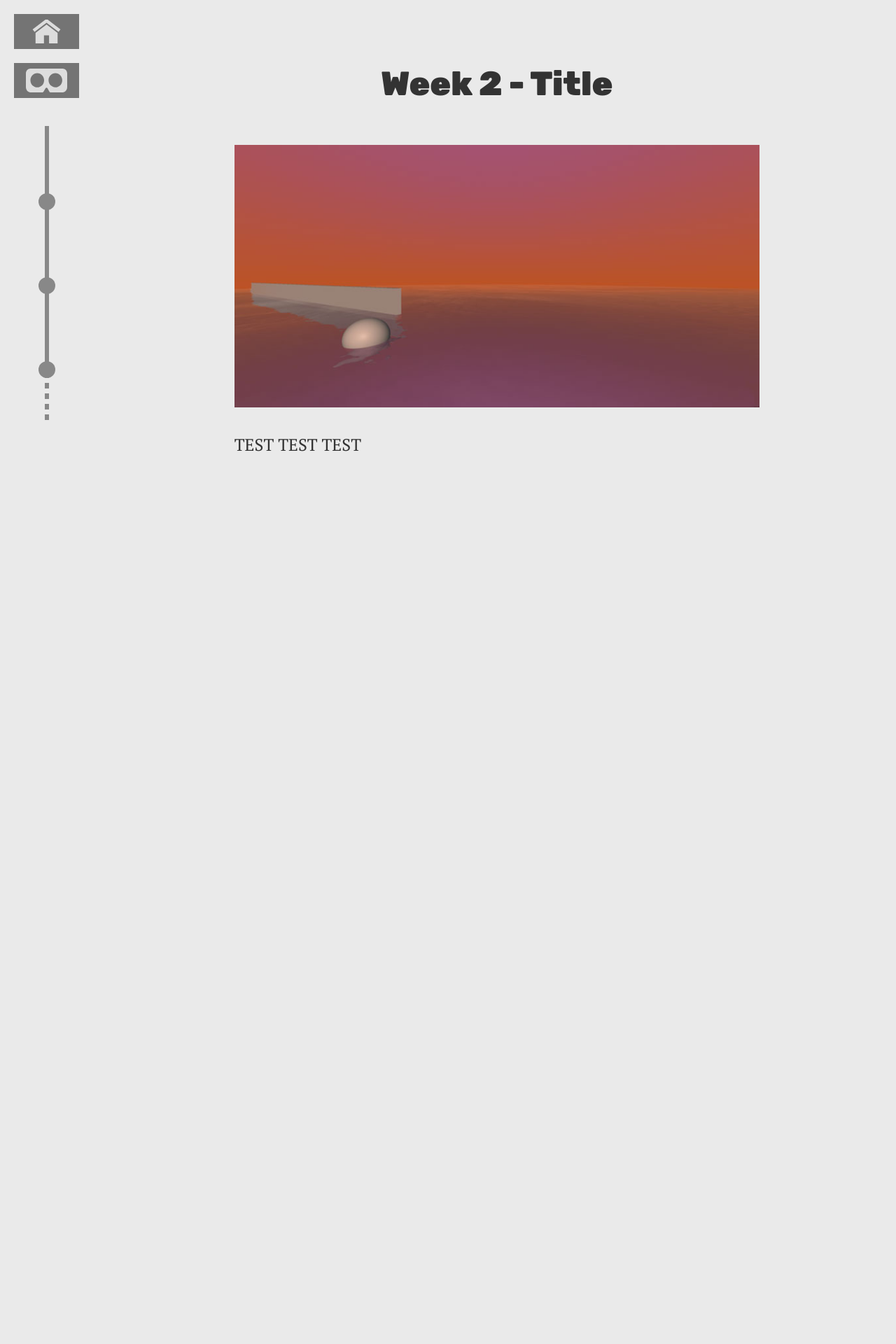
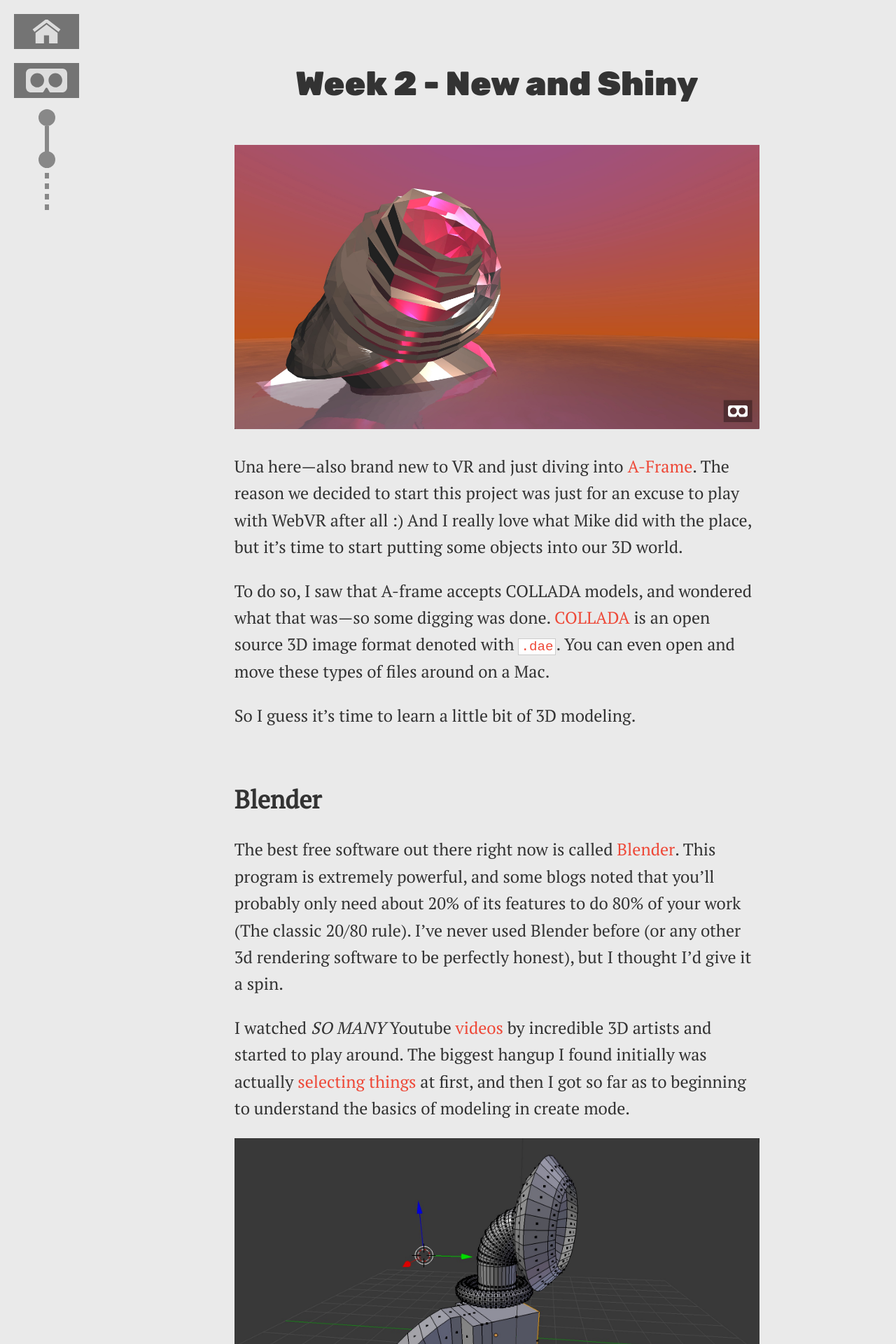
Before and after one commit to MadeByMike/VR-Pong, a Jekyll site: the page built from _posts/2016-11-10-week-2.md, in a window 1280 px wide. Shown: the top 1920 px of the page at 70% size. Built offline with Jekyll 4.4.1, drawn with Linux system fonts in a browser that asks for light colours; before the commit the page ends 900 px from its top, so only the background shows below that; some of the changed text lies outside the part shown.

Commit message:
finished writeup and changes

````diff
--- /dev/null
+++ b/_posts/2016-11-10-week-2.md
@@ -0,0 +1,61 @@
+---
+layout: default
+title: Week 2 - New and Shiny
+image: './site-assets/week-2.jpg'
+pong: './pongs/week-2'
+author: una
+---
+
+Una here&mdash;also brand new to VR and just diving into [A-Frame](http://aframe.io). The reason we decided to start this project was just for an excuse to play with WebVR after all :) And I really love what Mike did with the place, but it's time to start putting some objects into our 3D world.
+
+To do so, I saw that A-frame accepts COLLADA models, and wondered what that was&mdash;so some digging was done. [COLLADA](https://aframe.io/docs/0.3.0/primitives/a-collada-model.html) is an open source 3D image format denoted with `.dae`. You can even open and move these types of files around on a Mac.
+
+So I guess it's time to learn a little bit of 3D modeling.
+
+## Blender
+
+The best free software out there right now is called [Blender](https://www.blender.org/). This program is extremely powerful, and some blogs noted that you'll probably only need about 20% of its features to do 80% of your work (The classic 20/80 rule). I've never used Blender before (or any other 3d rendering software to be perfectly honest), but I thought I'd give it a spin.
+
+I watched *SO MANY* Youtube [videos](https://www.youtube.com/watch?v=iO5QHmBv4BU) by incredible 3D artists and started to play around. The biggest hangup I found initially was actually [selecting things](https://www.youtube.com/watch?v=c1sLKVPw_pw) at first, and then I got so far as to beginning to understand the basics of modeling in create mode.
+
+![Gun-blaster-thing in Blender](./site-assets/week-2-blast-gun-thing.jpg)
+
+## All of the Shortcuts
+
+Blender (in my opinion) has a relatively high learning curve because a lot of the program relies on key bindings and shortcuts as a part of workflow.
+
+I found a good [cheat sheet](http://www.dummies.com/web-design-development/blender/blender-for-dummies-cheat-sheet/) online, and found these to be the most useful as I was begining to dive in:
+
+- `Tab` : Toggle Edit mode
+- `X` : Delete
+- `S`: Scale / `E`: Extrude
+- `G`: Grab/Move
+- `Shift`+`A` : Add Menu
+- `K`: Knife Tool
+
+There were so many things! Understanding edit mode alone is where my head was wrapped up this weekend. I also started looking into materials and lighting but quickly that seemed to be getting too complex for a little ping (also I was getting quickly confused by the Blender GUI), so I decided to stop keeping this from @Mike and send forward an abstract ray-gun / secret-lab / tower thing I made while experimenting. I like it :)
+
+## Lighting and Positioning
+
+Instead of lighting through Blender, A-frame has its own lighting model, and I started playing around with it. You can set the `type`, `color`, and `intensity` as well as individual properties based on the `type` you set. (Types include ambient, directional, hemisphere, point, and spot). You can apply these on entities or on objects. I went with a bright, intense crimson light on my collada model, which gave this mysterious feel that still matched the colors of the scene.
+
+The coolest part of adding light was that since this is a 3D world now, that light reflected onto the other objects instantly. They now had a splash of color:
+
+![Gun-blaster-thing in Blender](./site-assets/week-2-lighting.jpg)
+
+So while my contribution this week was just this line of code:
+
+```html
+<a-collada-model
+  src="#alien-object"
+  light="type: point; intensity: 2.6; color: crimson;"
+  position="-4 0 -14"
+  depth="12" width="6"
+  height="7"
+  rotation="0 100 20">
+</a-collada-model>
+```
+
+&mdash;there was a lot of Blender experimentation that got us there.
+
+Ping, your turn @Mike!
--- a/_posts/2016-11-12-week-2.md
+++ /dev/null
@@ -1,9 +0,0 @@
----
-layout: default
-title: Week 2 - Title
-image: './site-assets/week-1.jpg'
-pong: './pongs/week-2'
-author: una
----
-
-TEST TEST TEST
--- a/scss/type.scss
+++ b/scss/type.scss
@@ -41,7 +41,7 @@ a {
 }
 
 a:visited {
-  color: #551a8b;
+  color: #ab3c7e;
 }
 
 a:focus,
--- a/site-assets/styles.css
+++ b/site-assets/styles.css
@@ -514,7 +514,7 @@ a {
 }
 
 a:visited {
-  color: #551a8b;
+  color: #ab3c7e;
 }
 
 a:focus,
@@ -744,7 +744,10 @@ section {
   position: relative;
   width: 6px;
   margin: 0 auto;
-  padding-top: 120px;
+}
+
+.pongline li + li {
+  padding-top: 60px;
   background: #888;
 }
 
@@ -759,7 +762,7 @@ section {
   width: 24px;
   height: 24px;
   border-radius: 50%;
-  background: inherit;
+  background: #888;
 }
 
 .pongline li a:hover {
````
Also changed, not shown: _posts/2016-11-05-week-2.md (deleted, +0 -9 lines), pongs/week-2.html (+4 -3 lines), scss/nav.scss (+6 -3 lines), site-assets/week-2-blast-gun-thing.jpg (added), site-assets/week-2-lighting.jpg (added), site-assets/week-2.jpg (added), 6 other files.
